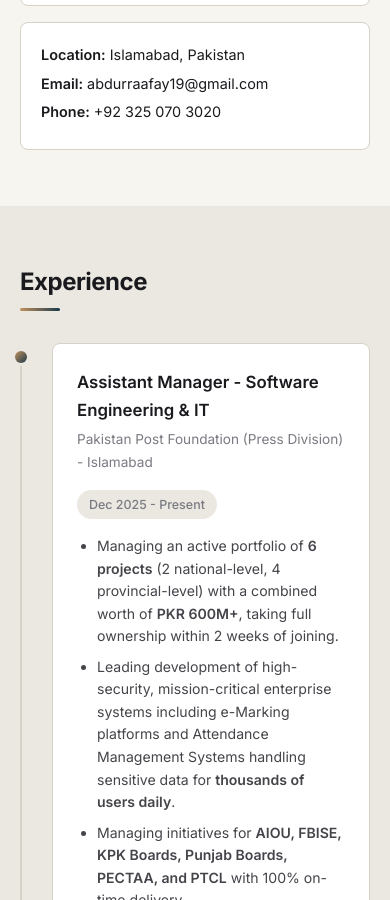
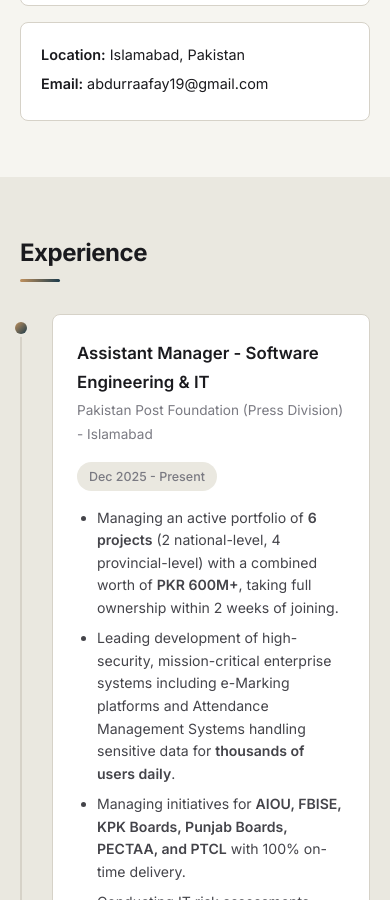
Before and after one commit to Raafay009/Raafay009.github.io, a plain HTML site: page index.html in a window 390 px wide. Shown: the part 2115-3015 px from the top of the page. Drawn offline with Linux system fonts and the light colour scheme.

Commit message:
---
Removed phone number from the detail card.

```diff
--- a/index.html
+++ b/index.html
@@ -156,7 +156,7 @@
                     <div class="detail-card">
                         <p><strong>Location:</strong> Islamabad, Pakistan</p>
                         <p><strong>Email:</strong> abdurraafay19@gmail.com</p>
-                        <p><strong>Phone:</strong> +92 325 070 3020</p>
+
                     </div>
                 </div>
             </div>
```
